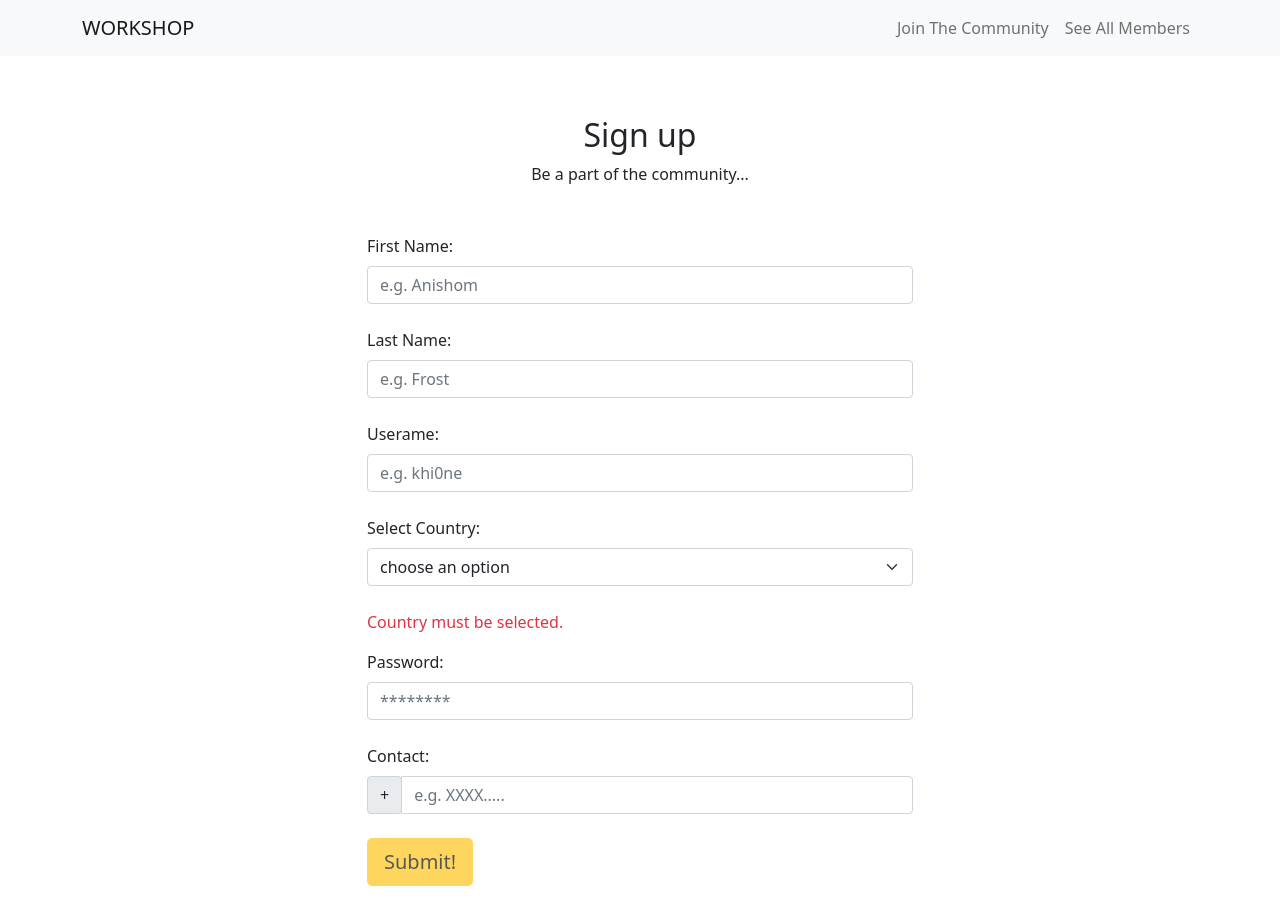
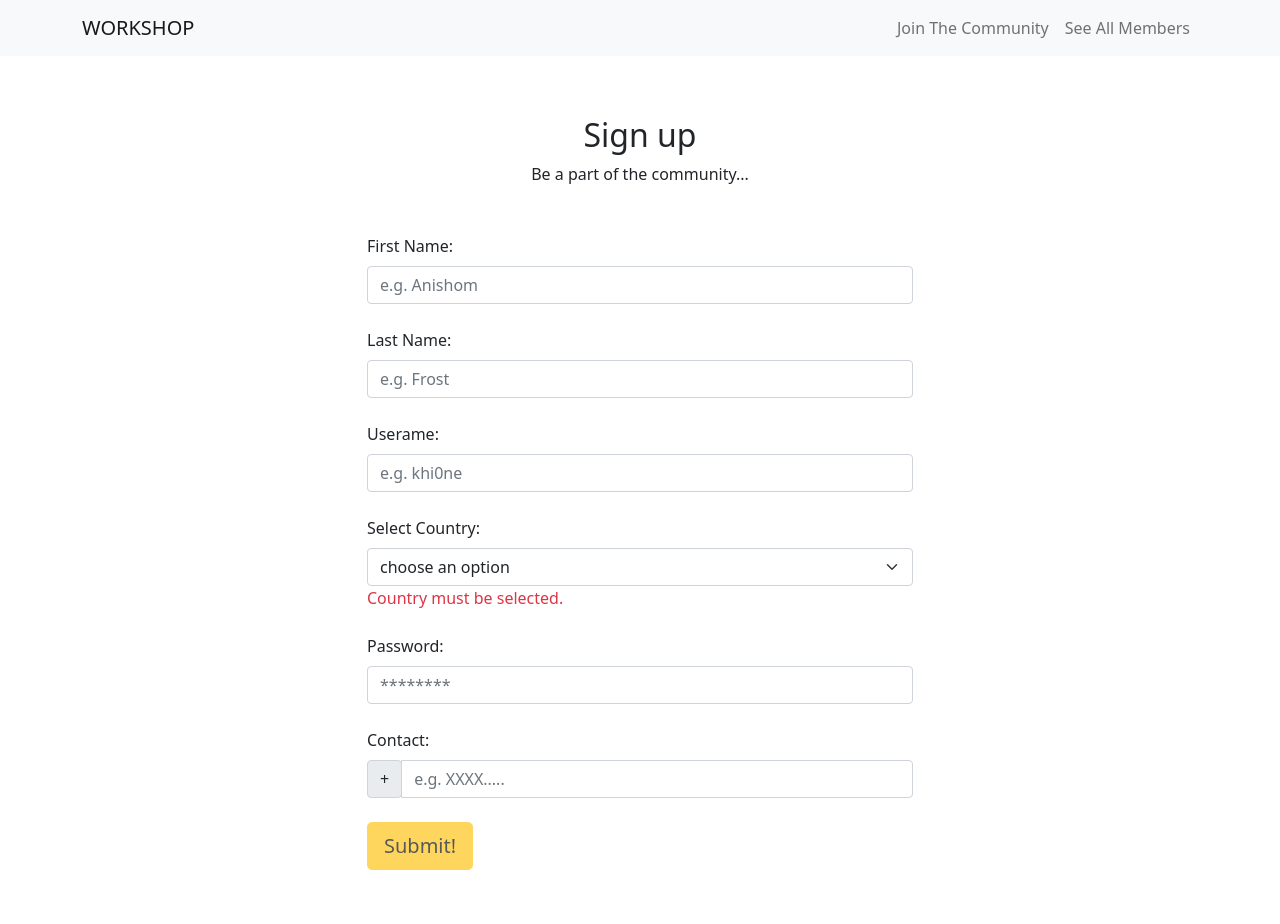
Before and after one commit to mohsina-rifa/Workshop, a Vue app: page /join in a window 1280 px wide. Shown: the top 924 px of the page. Built offline with nearby package versions, Linux system fonts and the light colour scheme.

Commit message:
Warnings: modification-2

```diff
--- a/src/reusable/Contact.vue
+++ b/src/reusable/Contact.vue
@@ -47,12 +47,15 @@ const emitHandler = (event: Event) => {
   emit("update:modelValue", target.value);
 };
 
-const countryCode = computed(() => SAARCCountryCodes.get(props.selectCountry) as string);
+const countryCode = computed(
+  () => SAARCCountryCodes.get(props.selectCountry) as string
+);
 </script>
 
 <template>
   <label for="contact" class="form-label">Contact:</label>
-  <div class="mb-4 input-group">
+  <div class="mb-4">
+    <div class="input-group">
       <div class="input-group-prepend">
         <span class="input-group-text">{{
           SAARCCountryCodes.get(props.selectCountry) || "+"
@@ -73,6 +76,7 @@ const countryCode = computed(() => SAARCCountryCodes.get(props.selectCountry) as
       :touched="isFieldTouched"
       :isRequired="isFieldRequired"
     />
+  </div>
 </template>
 
 <style scoped></style>
--- a/src/reusable/Name.vue
+++ b/src/reusable/Name.vue
@@ -46,9 +46,9 @@ const emitHandler = (event: Event) => {
 </script>
 
 <template>
-  <div>
+  <div class="mb-4">
     <label :for="id" class="form-label"> {{ label }} </label>
-    <div class="mb-4 input-group">
+    <div class="input-group">
       <input
         type="text"
         :id="id"
--- a/src/reusable/Password.vue
+++ b/src/reusable/Password.vue
@@ -34,9 +34,9 @@ const emitHandler = (event: Event) => {
 </script>
 
 <template>
-  <div>
+  <div class="mb-4">
     <label :for="id" class="form-label"> {{ label }}</label>
-    <div class="mb-4 input-group">
+    <div class="input-group">
       <input
         type="password"
         :id="id"
--- a/src/reusable/SelectCountry.vue
+++ b/src/reusable/SelectCountry.vue
@@ -38,9 +38,9 @@ const emitHandler = (event: Event) => {
 </script>
 
 <template>
-  <div>
+  <div class="mb-4">
     <label :for="id" class="form-label">{{ label }}</label>
-    <div class="mb-4 input-group">
+    <div class="input-group">
       <select
         class="form-select"
         :id="id"
--- a/src/reusable/Username.vue
+++ b/src/reusable/Username.vue
@@ -46,9 +46,9 @@ const emitHandler = (event: Event) => {
 </script>
 
 <template>
-  <div>
+  <div class="mb-4">
     <label :for="id" class="form-label"> {{ label }} </label>
-    <div class="mb-4 input-group">
+    <div class="input-group">
       <input
         type="text"
         :id="id"
```
Lines whose indentation alone changed are shown as unchanged.
